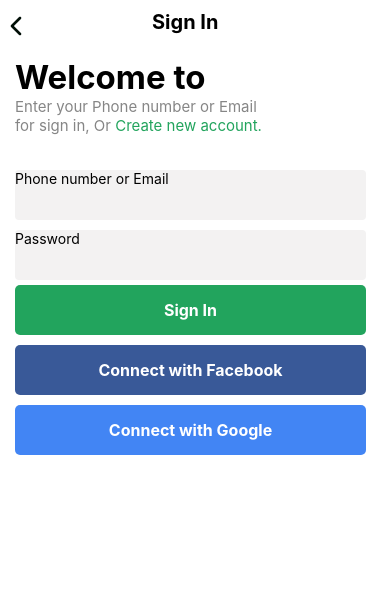
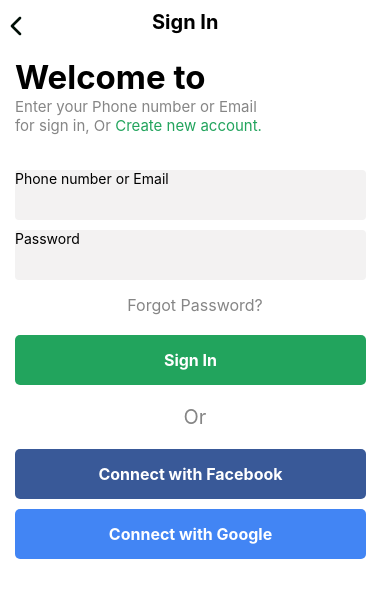
Before and after one commit to muhammadasad22/food, a React Native app: screen / in a window 390 px wide. Shown: the top 598 px of the page. Built offline with nearby package versions, Linux system fonts and the light colour scheme.

Commit message:
Add the Forget Password and or text

```diff
--- a/app/Screens/SignIn/index.js
+++ b/app/Screens/SignIn/index.js
@@ -1,10 +1,11 @@
-import { View, Text, StyleSheet } from "react-native";
+import { View, Text, StyleSheet,  Pressable } from "react-native";
 import React from "react";
 import Headers from "../../components/header";
 import TopicHeader from "../../components/TopicHeader";
 import CustomInput from "../../components/CustomInput";
 import styles from "./styles";
 import CustomButton from "../../components/buttons/CustomButton";
+
 
 const SignIn = () => {
 
@@ -42,6 +43,16 @@
         value={email}
       />
       </View>
+
+     <View style={{marginVertical: 15}}>
+     <Pressable>
+        <Text style={{color: '#868686', fontSize: 16, textAlign: 'center'}}>
+          Forgot Password?
+        </Text>
+      </Pressable>
+     </View>
+
+
       <CustomButton
       text="Sign In"
       onPress={onSignInPressed}
@@ -49,8 +60,12 @@
       fgColor="#fff"
       />
 
+       <View style={{marginVertical: 15}}>
+       <Text style={{color: '#868686', fontSize: 20, textAlign: 'center'}}>Or</Text>
+       </View>
 
-        <CustomButton
+
+      <CustomButton
         text="Connect with Facebook"
         onPress={onSignInFacebook}
         bgColor="#395998"
```
